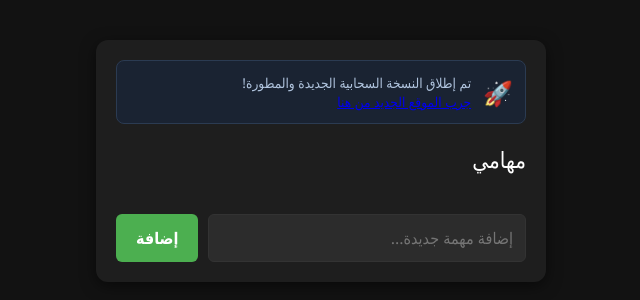
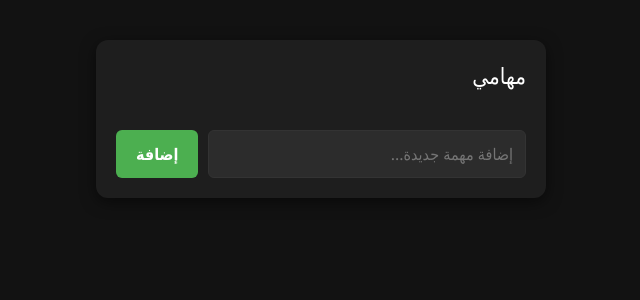
Before and after one commit to webAppLearner/herewegoagain, a website: page public/index.html in a window 1280 px wide. Shown: the whole page, without its empty margins (319-959 px from the left). Drawn offline with nearby package versions, Linux system fonts and the light colour scheme; no server answers.

Commit message:
Update index.html

```diff
--- a/public/index.html
+++ b/public/index.html
@@ -11,16 +11,14 @@
     <div id="notification-banner" class="hidden"></div>
 
     <div id="todo-view" class="container">
-        <div class="app-notice">
-            <span class="notice-icon">🚀</span>
-            <p>
-                تم إطلاق النسخة السحابية الجديدة والمطورة!
-                <br>
-                <a href="https://unique-to-do-website.onrender.com" target="_blank" class="ad-link">جرب الموقع الجديد من هنا</a>
-            </p>
+        <h2>مهامي</h2>
+
+        <!-- صورة العادات (تظهر فقط عندما لا توجد مهام) -->
+        <div id="empty-state" class="hidden">
+            <img src="https://cdn-icons-png.flaticon.com/512/10433/10433048.png" alt="بناء العادات" class="empty-image">
+            <p class="empty-text">لا توجد مهام حالياً. ركز على بناء عاداتك الإيجابية!</p>
         </div>
 
-        <h2>مهامي</h2>
         <ul id="task-list"></ul>
         <div class="input-group">
             <input type="text" id="main-input" placeholder="إضافة مهمة جديدة..." autocomplete="off">
@@ -28,7 +26,6 @@
         </div>
     </div>
 
-    <!-- تمت إضافة كلاس chat-container-wide لتوسيع الشاشة -->
     <div id="chat-view" class="container hidden chat-container-wide">
         <div id="chat-header">
             <h2>لا تنسى ان تبتسم ايه الجميل</h2>
@@ -36,7 +33,6 @@
         </div>
         <div id="chat-messages"></div>
         <div class="input-group">
-            <!-- حقل إرفاق الملفات -->
             <input type="file" id="file-input" accept="image/*,video/*" class="hidden">
             <button id="attach-btn" title="إرفاق صورة أو فيديو">📎</button>
             <input type="text" id="chat-input" placeholder="اكتب رسالة..." autocomplete="off">
```
